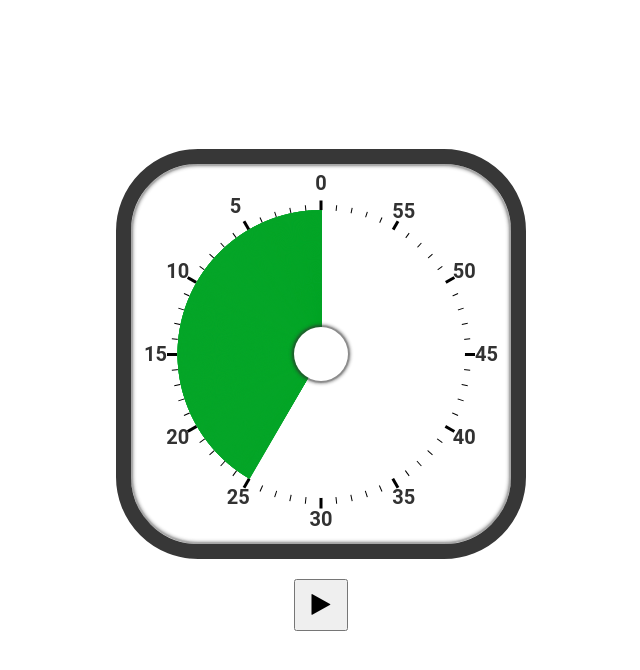
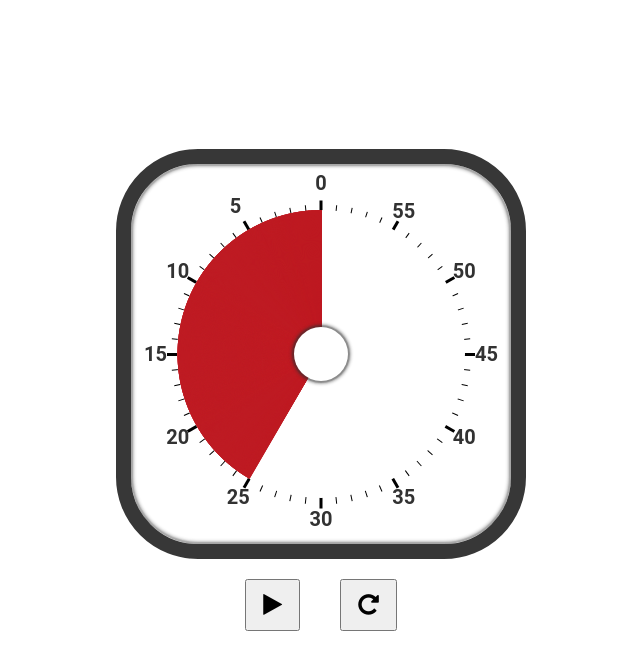
Before and after one commit to wjlee966/tool-timer, a React (Create React App) app: page / in a window 1280 px wide. Shown: the top 670 px of the page, without its empty margins (319-959 px from the left). Built offline with nearby package versions, Linux system fonts and the light colour scheme.

Commit message:
리셋 버튼 추가

```diff
--- a/src/App.js
+++ b/src/App.js
@@ -20,6 +20,8 @@ function App() {
 
   const audioRef = useRef(new Audio(audioSrc));
 
+  const [reset, setReset] = useState(false);
+
   return (
     <div className='container'>
       <div className='timer-container'>
@@ -41,6 +43,8 @@ function App() {
               alarmActive={alarmActive}
               setAlarmActive={setAlarmActive}
               audioRef={audioRef}
+              reset={reset}
+              setReset={setReset}
             />
           </div>
         </div>
@@ -55,6 +59,9 @@ function App() {
             <i className='fa fa-play' />
           </button>
         )}
+        <button className='start' onClick={() => setReset(prev => !prev)}>
+          <i className='fa fa-repeat' />
+        </button>
       </div>
     </div>
   );
--- a/src/RemainingTime.css
+++ b/src/RemainingTime.css
@@ -6,7 +6,7 @@
   height: calc(50% - 0.3em);
   top: 0.3em;
 
-  background: rgb(5, 165, 40);
+  background: rgb(190, 27, 35);
   z-index: 2;
   transform-origin: bottom;
 }
--- a/src/RemainingTime.js
+++ b/src/RemainingTime.js
@@ -19,6 +19,8 @@ const RemainingTime = ({
   alarmActive,
   setAlarmActive,
   audioRef,
+  reset,
+  setReset,
 }) => {
   useEffect(() => {
     setFins(
@@ -28,7 +30,7 @@ const RemainingTime = ({
         })
         .reduce((acc, cur) => [...acc, ...cur])
     );
-  }, []);
+  }, [reset]);
 
   useEffect(() => {
     let interval = null;
@@ -42,13 +44,13 @@ const RemainingTime = ({
           })
         );
         if (!fins.length) {
-          console.log('fins is null');
+          console.log(`fins.length=${fins.length}`);
           setIsActive(false);
           setAlarmActive(true);
         }
-      }, 100);
+      }, 1000);
     } else {
-      console.log('clear interval');
+      // console.log('clear fins interval');
       clearInterval(interval);
     }
     return () => clearInterval(interval);
@@ -60,16 +62,14 @@ const RemainingTime = ({
       console.log(`duration = ${audioRef.current.duration}`);
       console.log(`alarmActive = ${alarmActive}`);
     } else {
-      console.log(`alarmActive = ${alarmActive}`);
-      audioRef.current.pause();
+      // audioRef.current.pause();
+      // console.log(`alarmActive = ${alarmActive}`);
     }
   }, [alarmActive]);
 
   useEffect(() => {
     audioRef.current.addEventListener('ended', () => setAlarmActive(false));
-    return () => {
-      audioRef.current.addEventListener('ended', () => setAlarmActive(false));
-    };
+    return () => audioRef.current.addEventListener('ended', () => setAlarmActive(false));
   }, []);
 
   return fins.map((deg, index) => <Fin key={index} deg={deg} />);
```
